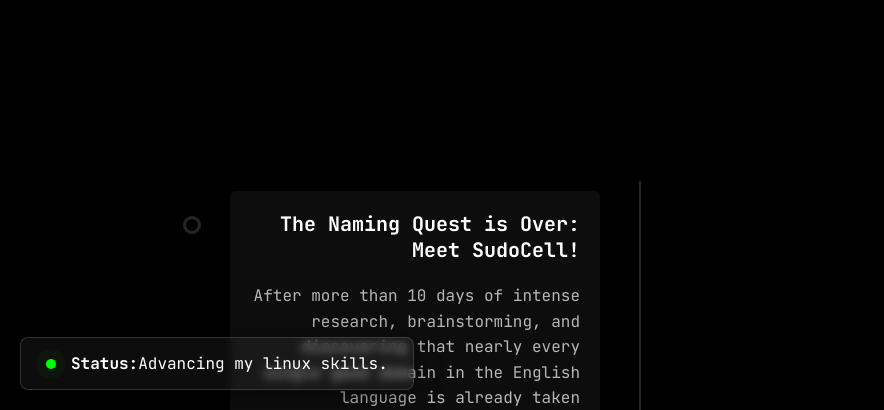
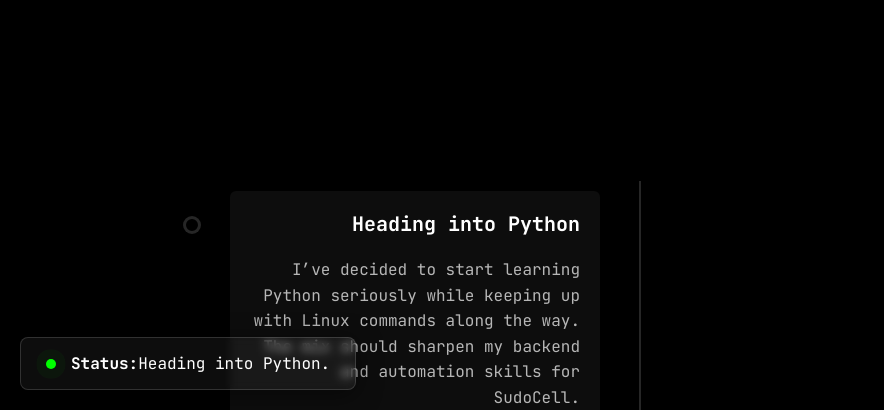
Before and after one commit to SalmanKarkhano/sudocell_website, a plain HTML site: page status.html in a window 1280 px wide. Shown: the part 390-800 px from the top of the page, without its empty margins (0-884 px from the left). Drawn offline with Linux system fonts and the light colour scheme.

Commit message:
Update status.html

```diff
--- a/status.html
+++ b/status.html
@@ -241,7 +241,7 @@
   </header>
 
   <div class="status-banner">
-    <strong>Status:</strong> Advancing my linux skills.
+    <strong>Status:</strong> Heading into Python.
   </div>
 
   <section class="section-container">
@@ -252,6 +252,12 @@
 
   <script>
     const updates = [
+      {
+  title: "Heading into Python",
+  content: "I’ve decided to start learning Python seriously while keeping up with Linux commands along the way. The mix should sharpen my backend and automation skills for SudoCell.",
+  date: "2025-08-21"
+}
+,
       {
         title: "The Naming Quest is Over: Meet SudoCell!",
         content: "After more than 10 days of intense research, brainstorming, and discovering that nearly every single good domain in the English language is already taken (seriously, try it!), we have finally landed on a name that feels right. The project is now officially <strong>SudoCell</strong>! It perfectly captures the mission: providing root-level <code>sudo</code> control with the precision and elegance of a living <code>cell</code>. The domain is secured, and the new identity is here to stay.",
```
